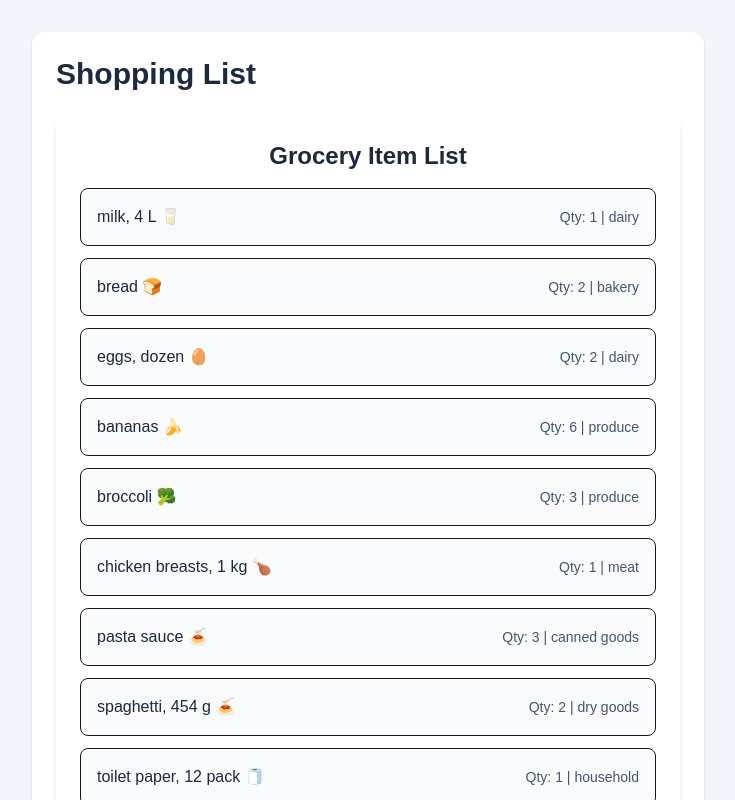
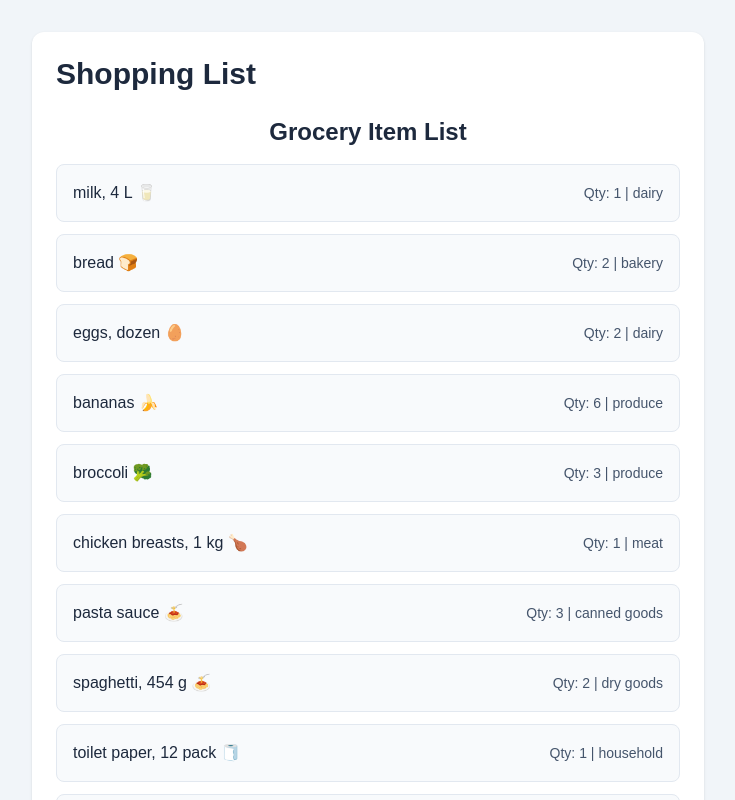
Before and after one commit to Simranjit2006/cprg306-assignments, a Next.js app: page /week-3 in a window 1280 px wide. Shown: the top 800 px of the page, without its empty margins (272-1007 px from the left). Built offline with nearby package versions, Linux system fonts and the light colour scheme.

Commit message:
overall styling aligned

```diff
--- a/app/page.js
+++ b/app/page.js
@@ -2,31 +2,36 @@ import Link from "next/link";
 
 export default function Page() {
   return (
-    <main className="min-h-screen bg-slate-100 p-8">
-      <div className="max-w-xl mx-auto bg-white p-6 rounded-xl shadow">
-        <h1 className="text-2xl font-bold text-slate-800 mb-4">
+    <main className="min-h-screen bg-slate-100 dark:bg-slate-900 p-8 transition-colors">
+      <div className="max-w-xl mx-auto bg-white dark:bg-slate-800 p-6 rounded-xl shadow transition-colors">
+        <h1 className="text-2xl font-bold text-slate-800 dark:text-slate-100 mb-4">
           CPRG 306: Web Development 2 - Assignments
         </h1>
 
-        <ul className="list-disc pl-6 space-y-2 text-blue-600">
+        <ul className="list-disc pl-6 space-y-2">
           <li>
-            <Link href="/week-2" className="hover:underline">
+            <Link href="/week-2" className="text-blue-600 dark:text-blue-400 hover:underline">
               Week 2
             </Link>
           </li>
           <li>
-            <Link href="/week-3" className="hover:underline">
+            <Link href="/week-3" className="text-blue-600 dark:text-blue-400 hover:underline">
               Week 3
             </Link>
           </li>
           <li>
-            <Link href="/week-4" className="hover:underline">
+            <Link href="/week-4" className="text-blue-600 dark:text-blue-400 hover:underline">
               Week 4
+            </Link>
+          </li>
+          <li>
+            <Link href="/week-5" className="text-blue-600 dark:text-blue-400 hover:underline">
+              Week 5
             </Link>
           </li>
         </ul>
 
-        <p className="mt-4 text-sm text-slate-600">
+        <p className="mt-4 text-sm text-slate-600 dark:text-slate-300">
           This site contains weekly assignments for CPRG 306.
         </p>
       </div>
--- a/app/week-3/GroceryItem.js
+++ b/app/week-3/GroceryItem.js
@@ -1,10 +1,17 @@
 export default function Item({ name, quantity, category }) {
   return (
-    <li className="flex justify-between items-center bg-slate-50 p-4 rounded-lg border">
-      <span className="font-medium text-slate-800">
+    <li
+      className="flex justify-between items-center
+      bg-slate-50 dark:bg-slate-700
+      p-4 rounded-lg border
+      border-slate-200 dark:border-slate-600
+      transition-colors"
+    >
+      <span className="font-medium text-slate-800 dark:text-slate-100">
         {name}
       </span>
-      <span className="text-sm text-slate-600">
+
+      <span className="text-sm text-slate-600 dark:text-slate-300">
         Qty: {quantity} | {category}
       </span>
     </li>
--- a/app/week-3/GroceryItemList.js
+++ b/app/week-3/GroceryItemList.js
@@ -1,81 +1,22 @@
 import Item from "./GroceryItem";
 
 export default function GroceryItemList() {
-  const item1 = {
-    name: "milk, 4 L 🥛",
-    quantity: 1,
-    category: "dairy",
-  };
-
-  const item2 = {
-    name: "bread 🍞",
-    quantity: 2,
-    category: "bakery",
-  };
-
-  const item3 = {
-    name: "eggs, dozen 🥚",
-    quantity: 2,
-    category: "dairy",
-  };
-
-  const item4 = {
-    name: "bananas 🍌",
-    quantity: 6,
-    category: "produce",
-  };
-
-  const item5 = {
-    name: "broccoli 🥦",
-    quantity: 3,
-    category: "produce",
-  };
-
-  const item6 = {
-    name: "chicken breasts, 1 kg 🍗",
-    quantity: 1,
-    category: "meat",
-  };
-
-  const item7 = {
-    name: "pasta sauce 🍝",
-    quantity: 3,
-    category: "canned goods",
-  };
-
-  const item8 = {
-    name: "spaghetti, 454 g 🍝",
-    quantity: 2,
-    category: "dry goods",
-  };
-
-  const item9 = {
-    name: "toilet paper, 12 pack 🧻",
-    quantity: 1,
-    category: "household",
-  };
-
-  const item10 = {
-    name: "paper towels, 6 pack",
-    quantity: 1,
-    category: "household",
-  };
-
-  const item11 = {
-    name: "dish soap 🍽️",
-    quantity: 1,
-    category: "household",
-  };
-
-  const item12 = {
-    name: "hand soap 🧼",
-    quantity: 4,
-    category: "household",
-  };
+  const item1 = { name: "milk, 4 L 🥛", quantity: 1, category: "dairy" };
+  const item2 = { name: "bread 🍞", quantity: 2, category: "bakery" };
+  const item3 = { name: "eggs, dozen 🥚", quantity: 2, category: "dairy" };
+  const item4 = { name: "bananas 🍌", quantity: 6, category: "produce" };
+  const item5 = { name: "broccoli 🥦", quantity: 3, category: "produce" };
+  const item6 = { name: "chicken breasts, 1 kg 🍗", quantity: 1, category: "meat" };
+  const item7 = { name: "pasta sauce 🍝", quantity: 3, category: "canned goods" };
+  const item8 = { name: "spaghetti, 454 g 🍝", quantity: 2, category: "dry goods" };
+  const item9 = { name: "toilet paper, 12 pack 🧻", quantity: 1, category: "household" };
+  const item10 = { name: "paper towels, 6 pack", quantity: 1, category: "household" };
+  const item11 = { name: "dish soap 🍽️", quantity: 1, category: "household" };
+  const item12 = { name: "hand soap 🧼", quantity: 4, category: "household" };
 
   return (
-    <section className="bg-white p-6 rounded-xl shadow-md">
-      <h2 className="text-2xl font-bold text-center text-gray-800 mb-4">
+    <section>
+      <h2 className="text-2xl font-bold text-center text-slate-800 dark:text-slate-100 mb-4">
         Grocery Item List
       </h2>
 
--- a/app/week-3/page.js
+++ b/app/week-3/page.js
@@ -2,11 +2,12 @@ import GroceryItemList from "./GroceryItemList";
 
 export default function Page() {
   return (
-    <main className="min-h-screen bg-slate-100 p-8">
-      <div className="max-w-2xl mx-auto bg-white p-6 rounded-xl shadow">
-        <h1 className="text-3xl font-bold text-slate-800 mb-6">
+    <main className="min-h-screen bg-slate-100 dark:bg-slate-900 p-8 transition-colors">
+      <div className="max-w-2xl mx-auto bg-white dark:bg-slate-800 p-6 rounded-xl shadow transition-colors">
+        <h1 className="text-3xl font-bold text-slate-800 dark:text-slate-100 mb-6">
           Shopping List
         </h1>
+
         <GroceryItemList />
       </div>
     </main>
--- a/app/week-4/item-list.js
+++ b/app/week-4/item-list.js
@@ -2,8 +2,6 @@ import Item from "./item";
 import items from "./items.json";
 
 export default function ItemList() {
-
-
   const groupedItems = items.reduce((groups, item) => {
     const category = item.category;
 
@@ -19,7 +17,7 @@ export default function ItemList() {
     <div className="space-y-10">
       {Object.entries(groupedItems).map(([category, items]) => (
         <div key={category}>
-          <h2 className="text-xl font-bold mb-4 capitalize">
+          <h2 className="text-xl font-bold mb-4 capitalize text-slate-800 dark:text-slate-100">
             {category}
           </h2>
 
--- a/app/week-4/item.js
+++ b/app/week-4/item.js
@@ -1,11 +1,21 @@
 export default function Item({ name, quantity, category }) {
   return (
     <li
-      className="flex justify-between items-center bg-slate-50 p-4 rounded-lg border"
+      className="flex justify-between items-center
+      bg-slate-50 dark:bg-slate-700
+      p-4 rounded-lg border
+      border-slate-200 dark:border-slate-600
+      transition-colors"
     >
-      <p className="font-medium text-slate-800">{name}</p>
-      <p>Quantity: {quantity}</p>
-      <p className="text-sm text-slate-600">
+      <p className="font-medium text-slate-800 dark:text-slate-100">
+        {name}
+      </p>
+
+      <p className="text-slate-700 dark:text-slate-300">
+        Quantity: {quantity}
+      </p>
+
+      <p className="text-sm text-slate-600 dark:text-slate-400">
         Category: {category}
       </p>
     </li>
--- a/app/week-4/page.js
+++ b/app/week-4/page.js
@@ -2,14 +2,12 @@ import ItemList from "./item-list";
 
 export default function Page() {
   return (
-    <main
-      className="min-h-screen bg-slate-100 p-8"
-    >
-      <h1 className="text-3xl font-bold text-slate-800 mb-6">
+    <main className="min-h-screen bg-slate-100 dark:bg-slate-900 p-8 transition-colors">
+      <h1 className="text-3xl font-bold text-slate-800 dark:text-slate-100 mb-6">
         Shopping List
       </h1>
 
-      <div className="max-w-2xl mx-auto bg-white p-6 rounded-xl shadow">
+      <div className="max-w-2xl mx-auto bg-white dark:bg-slate-800 p-6 rounded-xl shadow transition-colors">
         <ItemList />
       </div>
     </main>
--- a/app/week-5/NewItem.js
+++ b/app/week-5/NewItem.js
@@ -10,11 +10,7 @@ export default function NewItem() {
   function handleSubmit(event) {
     event.preventDefault();
 
-    const item = {
-      name,
-      quantity,
-      category,
-    };
+    const item = { name, quantity, category };
 
     console.log(item);
 
@@ -28,9 +24,8 @@ export default function NewItem() {
   return (
     <form onSubmit={handleSubmit} className="space-y-6">
 
-      {/* Name Field */}
       <div>
-        <label className="block mb-1 font-medium text-slate-700">
+        <label className="block mb-1 font-medium text-slate-700 dark:text-slate-200">
           Item Name
         </label>
         <input
@@ -38,16 +33,16 @@ export default function NewItem() {
           value={name}
           onChange={(e) => setName(e.target.value)}
           required
-          className="w-full p-2 border rounded-md focus:outline-none focus:ring-2 focus:ring-slate-400"
+          className="w-full p-2 border rounded-md
+          bg-white dark:bg-slate-700
+          text-slate-800 dark:text-slate-100
+          border-slate-300 dark:border-slate-600"
         />
       </div>
 
-      {/* Quantity + Category Row */}
       <div className="flex gap-4">
-
-        {/* Quantity */}
         <div className="flex-1">
-          <label className="block mb-1 font-medium text-slate-700">
+          <label className="block mb-1 font-medium text-slate-700 dark:text-slate-200">
             Quantity
           </label>
           <input
@@ -56,19 +51,24 @@ export default function NewItem() {
             max="99"
             value={quantity}
             onChange={(e) => setQuantity(Number(e.target.value))}
-            className="w-full p-2 border rounded-md focus:outline-none focus:ring-2 focus:ring-slate-400"
+            className="w-full p-2 border rounded-md
+            bg-white dark:bg-slate-700
+            text-slate-800 dark:text-slate-100
+            border-slate-300 dark:border-slate-600"
           />
         </div>
 
-        {/* Category */}
         <div className="flex-1">
-          <label className="block mb-1 font-medium text-slate-700">
+          <label className="block mb-1 font-medium text-slate-700 dark:text-slate-200">
             Category
           </label>
           <select
             value={category}
             onChange={(e) => setCategory(e.target.value)}
-            className="w-full p-2 border rounded-md focus:outline-none focus:ring-2 focus:ring-slate-400"
+            className="w-full p-2 border rounded-md
+            bg-white dark:bg-slate-700
+            text-slate-800 dark:text-slate-100
+            border-slate-300 dark:border-slate-600"
           >
             <option value="produce">Produce</option>
             <option value="dairy">Dairy</option>
@@ -85,10 +85,9 @@ export default function NewItem() {
         </div>
       </div>
 
-      {/* Submit Button */}
       <button
         type="submit"
-        className="w-full bg-slate-800 text-white py-2 rounded-md hover:bg-slate-700 transition"
+        className="w-full bg-slate-800 dark:bg-slate-600 text-white py-2 rounded-md hover:bg-slate-700 dark:hover:bg-slate-500 transition"
       >
         +
       </button>
--- a/app/week-5/page.js
+++ b/app/week-5/page.js
@@ -1,19 +1,15 @@
 import NewItem from "./NewItem";
 
 export default function Page() {
+  return (
+    <main className="min-h-screen bg-slate-100 dark:bg-slate-900 p-8 transition-colors">
+      <h1 className="text-3xl font-bold text-slate-800 dark:text-slate-100 mb-6">
+        Add New Shopping Item
+      </h1>
 
-  return (
-<main className="min-h-screen bg-gray-900 flex items-center justify-center p-10">
-<div className="w-full">
-<h1 className="text-3xl text-white font-bold text-center mb-6">
-
-          Week 5: New Shopping Item
-</h1>
-
+      <div className="max-w-2xl mx-auto bg-white dark:bg-slate-800 p-6 rounded-xl shadow transition-colors">
         <NewItem />
-</div>
-</main>
-
+      </div>
+    </main>
   );
-
 }
```
